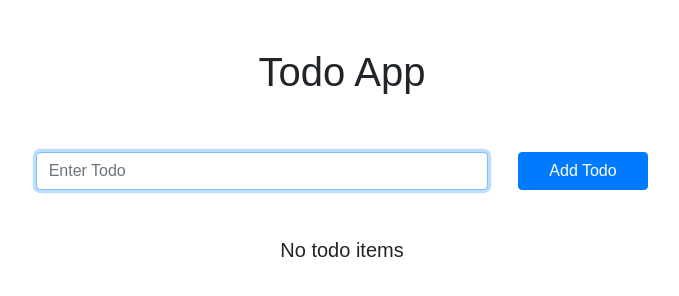
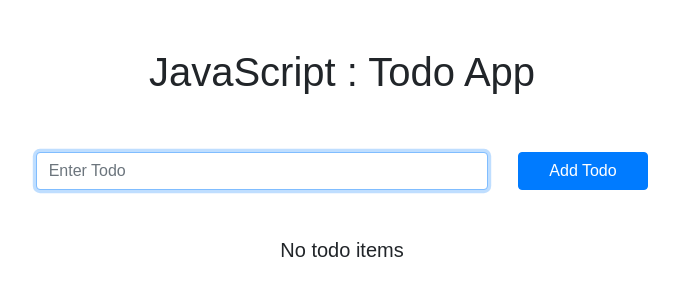
Before and after one commit to Nishbruh/todoapp, a plain HTML site: page index.html in a window 1280 px wide. Shown: the whole page, without its empty margins (283-962 px from the left). Drawn offline with nearby package versions, Linux system fonts and the light colour scheme.

Commit message:
minor changes

```diff
--- a/index.html
+++ b/index.html
@@ -14,7 +14,7 @@
 <body>
     <div class="container">
         <div class="col row justify-content-center mt-5">
-            <h1>Todo App</h1>
+            <h1>JavaScript : Todo App</h1>
         </div>
         <div class="col row justify-content-center mt-5">
             <div class="col-md-6">
```
